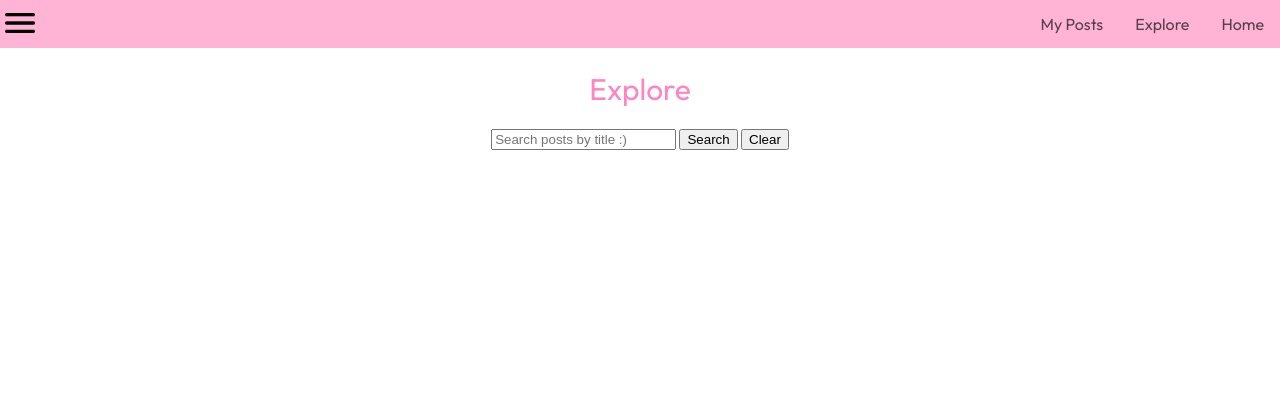
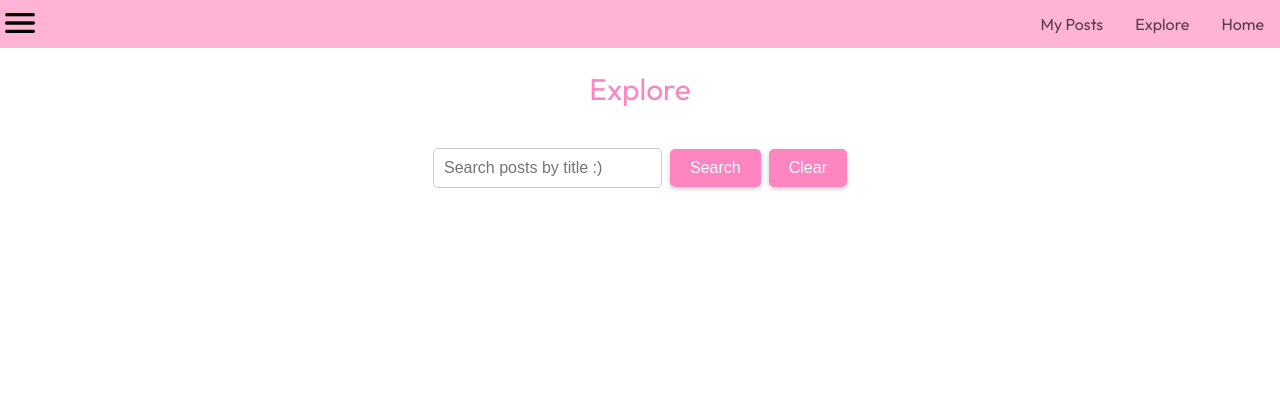
Before and after one commit to leoli33/CSE312_666, a Flask app: template templates/post.html in a window 1280 px wide. Shown: the top 420 px of the page. Run offline with Flask 3, Linux system fonts and the light colour scheme; the template is opened without the code that fills it, so the values that code supplies are empty.

Commit message:
css for search bar

```diff
--- a/static/css/post.css
+++ b/static/css/post.css
@@ -32,11 +32,10 @@
     cursor: pointer;
     z-index: 10;
 }
-.clickable-title {
-    cursor: pointer;
-}
+
 
 .post-summary {
+    cursor: pointer;
     border: 1px solid #ccc;
     border-radius: 4px;
     display: flex;
@@ -113,7 +112,6 @@
     box-shadow: 0 -2px 5px rgba(0,0,0,0.5);
 }
 
-
 /* new thread side bar modification */
 .new-thread-sidebar form {
     display: flex;
@@ -145,3 +143,32 @@
 .new-thread-sidebar button:hover {
     background-color: rgb(255, 133, 192);
 }
+
+.search-form {
+    display: flex;
+    justify-content: center;
+    align-items: center;
+    gap: 8px;
+    margin: 20px 0;
+}
+
+.search-input {
+    padding: 10px;
+    font-size: 1rem;
+    border: 1px solid #ccc;
+    border-radius: 5px;
+    width: 50%;
+    max-width: 600px;
+}
+
+.search, .clear{
+    padding: 10px 20px;
+    font-size: 1rem;
+    border: none;
+    border-radius: 5px;
+    cursor: pointer;
+    background-color: rgb(255, 133, 192);
+    color: white;
+    box-shadow: 0px 2px 5px rgba(0, 0, 0, 0.2);
+    transition: background-color 0.3s;
+}
```
